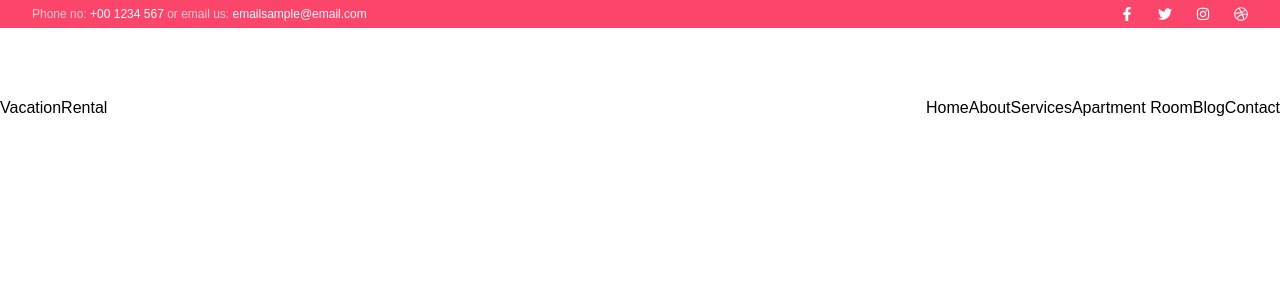
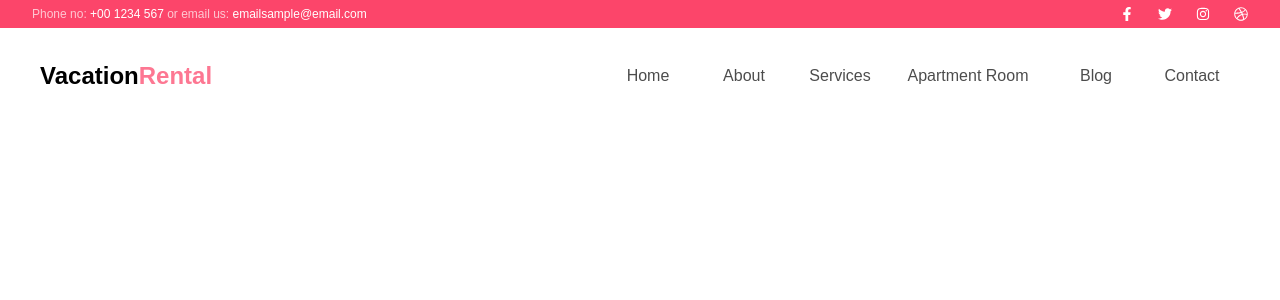
Before and after one commit to blazenn2/Vacation-Rental, a Next.js app: page / in a window 1280 px wide. Shown: the top 300 px of the page. Built offline with nearby package versions, Linux system fonts and the light colour scheme.

Commit message:
Navigation bar almost done

```diff
--- a/components/Header/Navigation.js
+++ b/components/Header/Navigation.js
@@ -1,17 +1,33 @@
 const Navigation = () => {
     return (
-        <div className="flex items-center justify-between h-40">
+        <div className="flex items-center justify-between h-24 px-10">
             <div>
-                <h1>VacationRental</h1>
+                <a href="#"><h1 className="text-2xl font-extrabold">Vacation<span className="text-color-primary">Rental</span></h1></a>
             </div>
-            <nav>
-                <ul className="flex">
+            <nav className="lg:h-full cursor-pointer">
+                <div className="lg:hidden flex items-center justify-center">
+                    <svg class="w-6 h-6 lg:hidden text-[#000]/20" aria-hidden="true" fill="currentColor" viewBox="0 0 20 20" xmlns="http://www.w3.org/2000/svg"><path fill-rule="evenodd" d="M3 5a1 1 0 011-1h12a1 1 0 110 2H4a1 1 0 01-1-1zM3 10a1 1 0 011-1h12a1 1 0 110 2H4a1 1 0 01-1-1zM3 15a1 1 0 011-1h12a1 1 0 110 2H4a1 1 0 01-1-1z" clip-rule="evenodd"></path></svg>
+                    <h2 className="text-[#000]/20 text-lg lg:hidden block">MENU</h2>
+                </div>
+                <ul className="lg:flex text-[#000]/70 h-full items-center hidden">
+                    <div className="lg:h-full lg:flex items-center lg:justify-center cursor-pointer lg:w-24 hover:text-color-primary transition-all ease-out duration-500 lg:nav_item">
                         <li>Home</li>
+                    </div>
+                    <div className="lg:h-full lg:flex items-center lg:justify-center cursor-pointer lg:w-24 hover:text-color-primary transition-all ease-out duration-500 lg:nav_item">
                         <li>About</li>
+                    </div>
+                    <div className="lg:h-full lg:flex items-center lg:justify-center cursor-pointer lg:w-24 hover:text-color-primary transition-all ease-out duration-500 lg:nav_item">
                         <li>Services</li>
+                    </div>
+                    <div className="lg:h-full lg:flex items-center lg:justify-center cursor-pointer lg:w-40 hover:text-color-primary transition-all ease-out duration-500 lg:nav_item">
                         <li>Apartment Room</li>
+                    </div>
+                    <div className="lg:h-full lg:flex items-center lg:justify-center cursor-pointer lg:w-24 hover:text-color-primary transition-all ease-out duration-500 lg:nav_item">
                         <li>Blog</li>
+                    </div>
+                    <div className="lg:h-full lg:flex items-center lg:justify-center cursor-pointer lg:w-24 hover:text-color-primary transition-all ease-out duration-500 lg:nav_item">
                         <li>Contact</li>
+                    </div>
                 </ul>
             </nav>
         </div>
--- a/styles/globals.css
+++ b/styles/globals.css
@@ -3,6 +3,37 @@
 @tailwind utilities;
 
 @import url('https://fonts.googleapis.com/css2?family=Poppins&display=swap');
+
+@layer components {
+  html {
+    font-family: "Poppins", Arial, sans-serif;
+  }
+
+  .nav_item {
+    border: none;
+    position: relative;
+  }
+
+  .nav_item:hover {
+    border: none;
+  }
+
+  .nav_item::after {
+    content: '';
+    position: absolute;
+    width: 0px;
+    height: 2px;
+    left: 50%;
+    bottom: 0;
+    background-color: #fd7792;
+    transition: all 0.5s ease-out;
+  }
+
+  .nav_item:hover::after {
+    width: 100%;
+    left: 0;
+  }
+}
 
 html,
 body {
```
Lines whose indentation alone changed are shown as unchanged.
